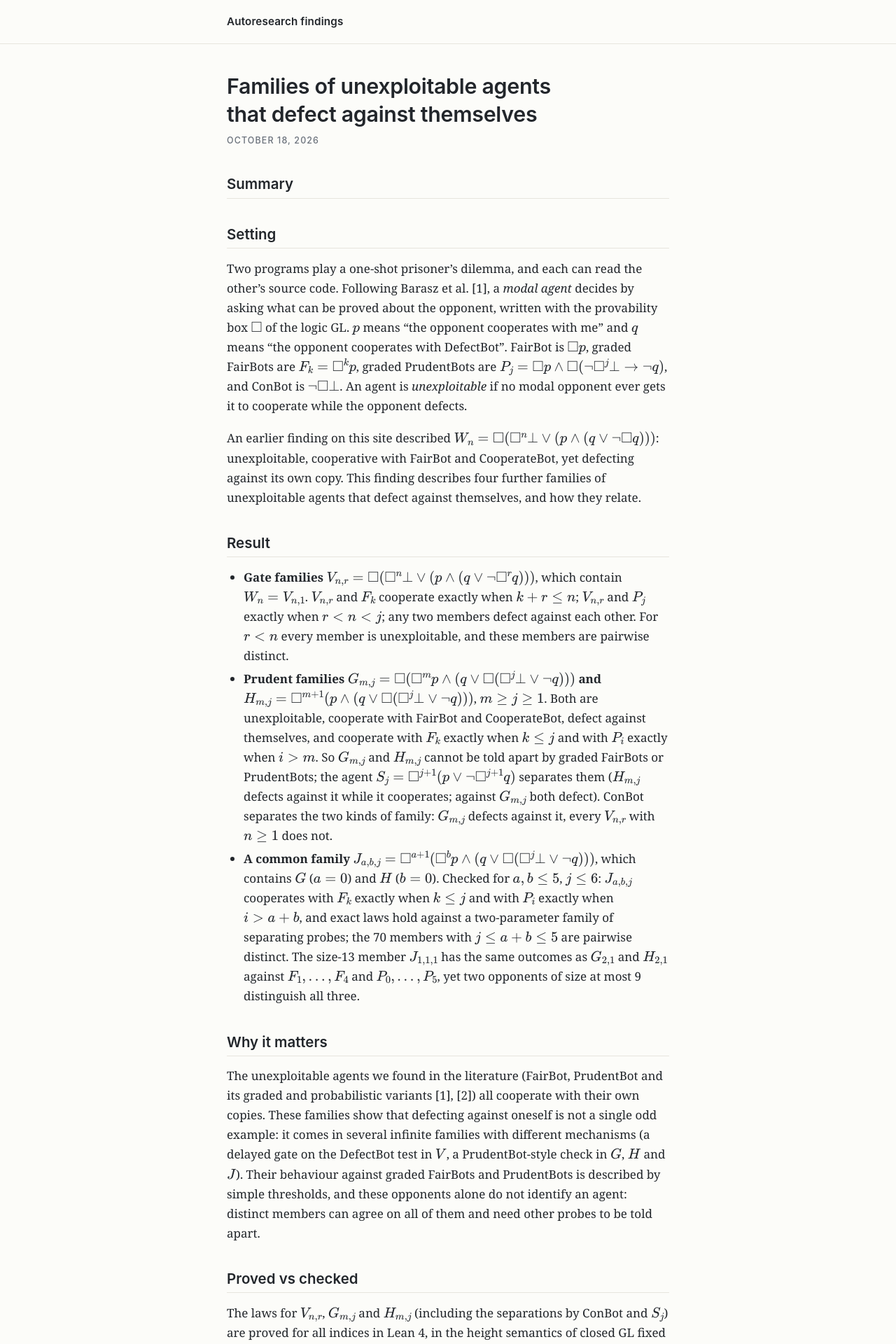
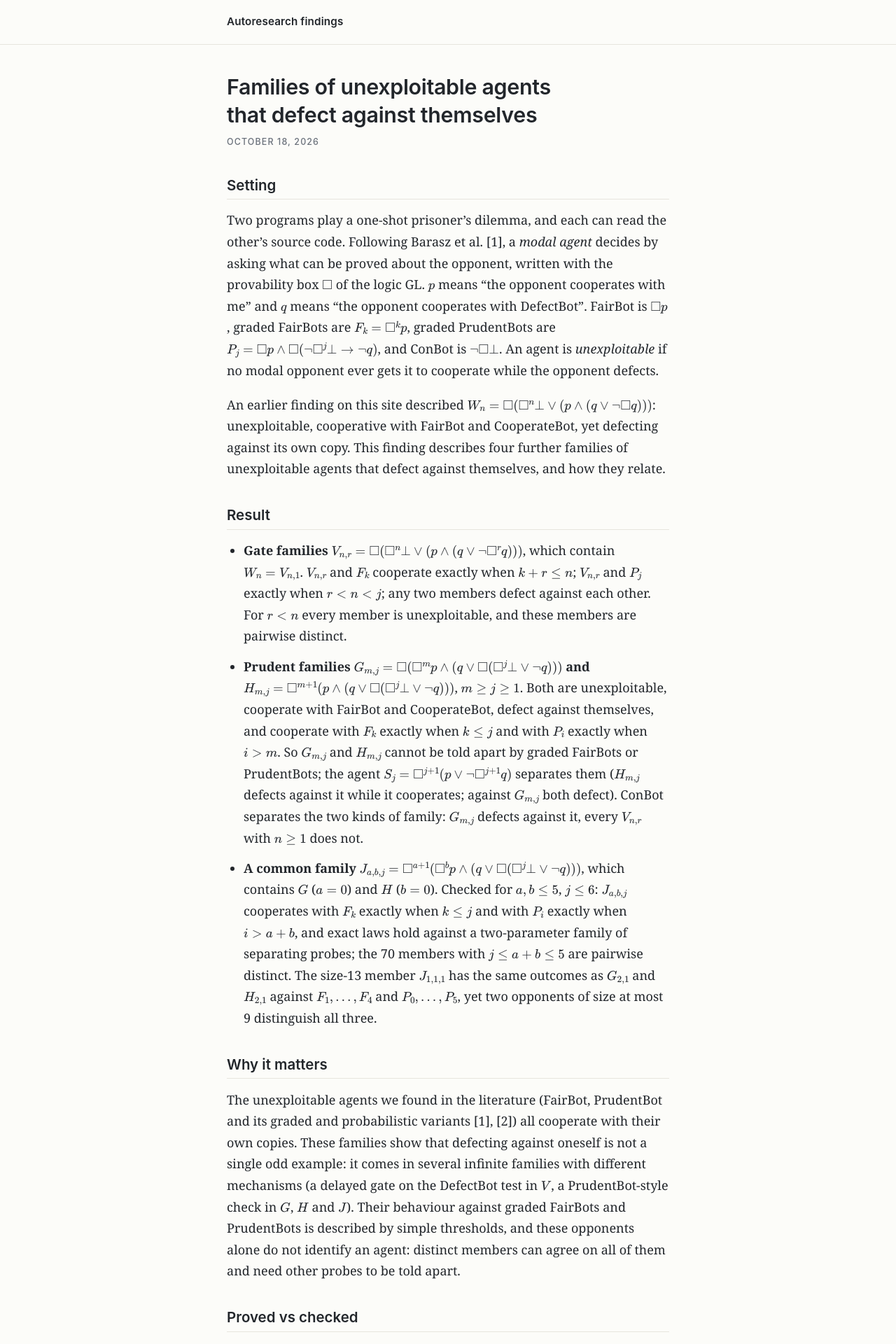
Before and after one commit to kodakodapa/autoresearch-findings, a Jekyll site: the page built from _posts/2026-10-18-gate-families.md, in a window 1280 px wide. Shown: the top 1920 px of the page at 70% size. Built offline with Jekyll 4.4.1, drawn with Linux system fonts in a browser that asks for light colours; some of the changed text lies outside the part shown.

Commit message:
Fix blog readability and claims rendered as tables
- CSS: Charter with lining numerals, 18px body, no thin-text smoothing
  in dark mode, more room between long list items, math sized to text
- Escape | and [\]( in ASCII claim statements so kramdown does not
  turn them into table rows or empty links
- Remove the empty Summary heading above Setting

Co-Authored-By: Claude Opus 5.5 <noreply@anthropic.com>

```diff
--- a/_posts/2026-10-18-gate-families.md
+++ b/_posts/2026-10-18-gate-families.md
@@ -3,8 +3,6 @@ layout: post
 title: "Families of unexploitable agents that defect against themselves"
 date: 2026-10-18
 ---
-
-## Summary
 
 <!-- owner-summary -->
 ## Setting
@@ -86,31 +84,31 @@ We found no earlier statement of it, but we can't be certain. If you know of pri
 
 This result was found by AI research agents (the autoresearch harness). It was partly proved in Lean (claims K14, K18, K21) and partly checked by script (claims K20, K22, K23); the proof and check files are included so anyone can re-run them.
 
-**K14.** For all n>=0, r>=1, k>=1, j>=0 (height semantics of closed GL fixed points), V_{n,r}=[]([]^nF|(p&(q|~[]^r q))): CC with F_k iff k+r<=n; with P_j iff r<n<j; any two V's defect. For r<n each is universally unexploitable, all pairwise distinct. Lean.
+**K14.** For all n>=0, r>=1, k>=1, j>=0 (height semantics of closed GL fixed points), V_{n,r}=\[]([]^nF\|(p&(q\|~[]^r q))): CC with F_k iff k+r<=n; with P_j iff r<n<j; any two V's defect. For r<n each is universally unexploitable, all pairwise distinct. Lean.
 
 - Status: derived
 - Machine-checked: 2 of 2 check scripts passed.
 - Prior art: possibly new: no prior art found in the owner's search
 
-**K18.** For all m>=j>=1 (height semantics of closed GL fixed points), G_{m,j}=[]([]^m p&(q|[]([]^jF|~q))), size m+j+10, is unexploitable, coops with FB and CB, defects vs itself; CC with F_k iff k<=j, P_i iff i>m; defects vs ~[]F unlike every V_{n,r} with n>=1. Lean.
+**K18.** For all m>=j>=1 (height semantics of closed GL fixed points), G_{m,j}=\[]([]^m p&(q\|\[]([]^jF\|~q))), size m+j+10, is unexploitable, coops with FB and CB, defects vs itself; CC with F_k iff k<=j, P_i iff i>m; defects vs ~[]F unlike every V_{n,r} with n>=1. Lean.
 
 - Status: derived
 - Machine-checked: 1 of 1 check scripts passed.
 - Prior art: possibly new: no prior art found in the owner's search
 
-**K20.** For all H_{m,j}=box^{m+1}(p&(q|box(box^j F|~q))), 1<=j<=m, size m+j+10<=15 (six agents), self-play is DD, FB/CB CC; CC with F_k iff k<=j (k<=4), P_i iff i>m (i<=5). GLS certifies 102 cells including separators from matching G and bounded V.
+**K20.** For all H_{m,j}=box^{m+1}(p&(q\|box(box^j F\|~q))), 1<=j<=m, size m+j+10<=15 (six agents), self-play is DD, FB/CB CC; CC with F_k iff k<=j (k<=4), P_i iff i>m (i<=5). GLS certifies 102 cells including separators from matching G and bounded V.
 
 - Status: derived
 - Machine-checked: 1 of 1 check scripts passed.
 - Prior art: possibly new: no prior art found in the owner's search
 
-**K21.** For m>=1, j>=1 (height semantics of closed GL fixed points), H_{m,j}=[]^{m+1}(p&(q|[]([]^jF|~q))) is unexploitable; DB trace h<=m; CC with F_k iff k<=j, P_i iff i>m; H vs H defect (j<=m); S_j=[]^{j+1}(p|~[]^{j+1}q) gives D/C vs H_{m,j}, D/D vs G_{m,j}. Lean.
+**K21.** For m>=1, j>=1 (height semantics of closed GL fixed points), H_{m,j}=[]^{m+1}(p&(q\|\[]([]^jF\|~q))) is unexploitable; DB trace h<=m; CC with F_k iff k<=j, P_i iff i>m; H vs H defect (j<=m); S_j=[]^{j+1}(p\|~[]^{j+1}q) gives D/C vs H_{m,j}, D/D vs G_{m,j}. Lean.
 
 - Status: derived
 - Machine-checked: 1 of 1 check scripts passed.
 - Prior art: possibly new: no prior art found in the owner's search
 
-**K22.** In L, the size-13 agent J=[][]([]p&(q|[]([]F|~q))) has self DD and FB/CB CC. Its F1..4/P0..5 outcomes match G21 and H21, but two size<=9 opponents distinguish all three; all 48 stated cells are GLS-certified.
+**K22.** In L, the size-13 agent J=[]\[]([]p&(q\|\[]([]F\|~q))) has self DD and FB/CB CC. Its F1..4/P0..5 outcomes match G21 and H21, but two size<=9 opponents distinguish all three; all 48 stated cells are GLS-certified.
 
 - Status: derived
 - Machine-checked: 1 of 1 check scripts passed.
--- a/assets/css/style.css
+++ b/assets/css/style.css
@@ -9,7 +9,7 @@
   --accent-soft: #b7cde3;
   --hairline: #e7e5de;
   --code-bg: #f1f0ea;
-  --serif: Georgia, "Iowan Old Style", "Palatino Linotype", "URW Palladio L", serif;
+  --serif: Charter, "Bitstream Charter", "Sitka Text", Cambria, "Source Serif Pro", serif;
   --sans: -apple-system, BlinkMacSystemFont, "Segoe UI", Roboto, Helvetica, Arial, sans-serif;
   --mono: ui-monospace, "SF Mono", "Cascadia Code", Menlo, Consolas, monospace;
 }
@@ -17,9 +17,9 @@
 @media (prefers-color-scheme: dark) {
   :root {
     color-scheme: dark;
-    --bg: #14161a;
-    --text: #d4d7db;
-    --muted: #8f96a0;
+    --bg: #16181c;
+    --text: #e1e3e6;
+    --muted: #9aa1ab;
     --accent: #7fb0e4;
     --accent-soft: #33506e;
     --hairline: #2a2e35;
@@ -36,9 +36,10 @@ body {
   background: var(--bg);
   color: var(--text);
   font-family: var(--serif);
-  font-size: 17px;
-  line-height: 1.65;
-  -webkit-font-smoothing: antialiased;
+  font-size: 18px;
+  line-height: 1.7;
+  font-variant-numeric: lining-nums;
+  text-rendering: optimizeLegibility;
 }
 
 /* Header */
@@ -107,7 +108,10 @@ a:focus-visible {
 }
 
 ul, ol { margin: 0 0 1.15rem; padding-left: 1.5rem; }
-li { margin: 0.3rem 0; }
+li { margin: 0.45rem 0; }
+
+/* Long, paragraph-like list items (e.g. Result) need room between them. */
+li + li { margin-top: 0.8rem; }
 li > p { margin-bottom: 0.4rem; }
 
 code {
@@ -165,6 +169,8 @@ img { max-width: 100%; height: auto; }
 
 /* Math (MathJax 3) */
 
+main mjx-container { font-size: 105% !important; }
+
 main mjx-container[display="true"] {
   margin: 1.6rem 0;
   overflow-x: auto;
```
Also changed, not shown: _posts/2026-10-18-graded-prudent-fair.md (+0 -2 lines), _posts/2026-10-18-wn-gate-family.md (+2 -4 lines), findings/gate-families.md (+5 -5 lines), findings/wn-gate-family.md (+2 -2 lines).
